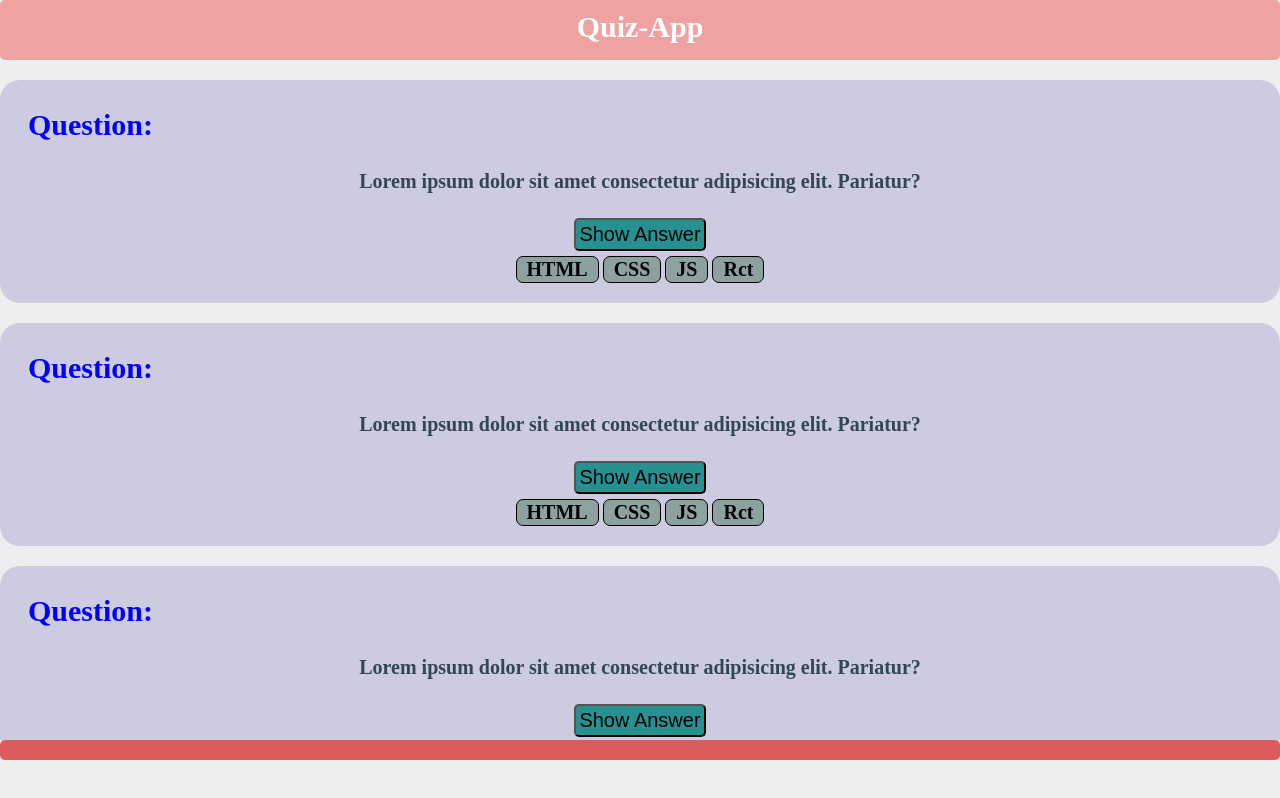
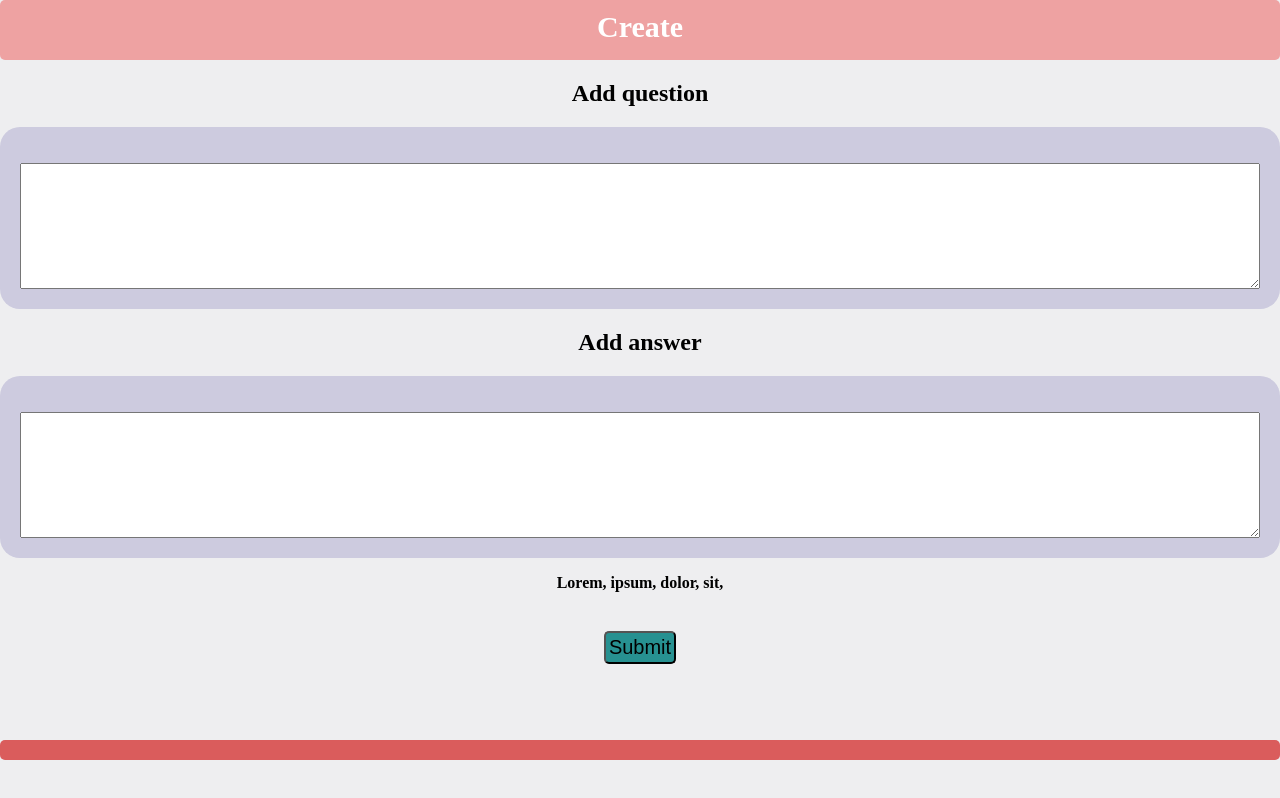
Before and after one commit to Samet91/quiz-app, a plain HTML site: page create.html in a window 1280 px wide. Drawn offline with Linux system fonts and the light colour scheme; some icons are missing.

Commit message:
create-finish

```diff
--- a/create.html
+++ b/create.html
@@ -1,84 +1,60 @@
 <!DOCTYPE html>
 <html lang="en">
-
   <head>
     <meta charset="UTF-8" />
     <meta http-equiv="X-UA-Compatible" content="IE=edge" />
     <meta name="viewport" content="width=device-width, initial-scale=1.0" />
-    <title>Quiz-App</title>
+    <title>Create</title>
     <link rel="stylesheet" href="styles/index.css" />
-    <link rel="stylesheet" href="https://cdn.iconmonstr.com/1.3.0/css/iconmonstr-iconic-font.min.css">
+    <link
+      rel="stylesheet"
+      href="https://cdn.iconmonstr.com/1.3.0/css/iconmonstr-iconic-font.min.css"
+    />
   </head>
 
   <body class="wrapper">
-
-    <header class="header">Quiz-App</header>
+    <header class="header">Create</header>
     <main class="main-main">
+      <h2 class="add-question">Add question</h2>
       <div class="main-card">
-            <div class="main-card__bookmark"><i class="im im-bookmark"></i></div>
-            <h3 class="Que">Question:</h3>
-            <p class="question">Lorem ipsum dolor sit amet consectetur adipisicing elit. Pariatur? </p>
-            <button class="main-card__button">Show Answer</button>
-            <nav class="answer" role="list">
-                <ul>
-                    <li class="tag">HTML</li>
-                    <li class="tag">CSS</li>
-                    <li class="tag">JS</li>
-                    <li class="tag">Rct</li>
-                </ul>
-            </nav>
+        <h3 class="Que"></h3>
+        <textarea class="text-area" cols="20" rows="8"></textarea>
       </div>
 
+      <h2 class="add-answer">Add answer</h2>
       <div class="main-card">
-            <div class="main-card__bookmark"><i class="im im-bookmark"></i></div>
-            <h3 class="Que">Question:</h3>
-            <p class="question">Lorem ipsum dolor sit amet consectetur adipisicing elit. Pariatur? </p>
-            <button class="main-card__button">Show Answer</button>
-            <nav class="answer" role="list">
-                <ul>
-                    <li class="tag">HTML</li>
-                    <li class="tag">CSS</li>
-                    <li class="tag">JS</li>
-                    <li class="tag">Rct</li>
-                </ul>
-            </nav>
+        <h3 class="Que"></h3>
+        <textarea class="text-area" cols="20" rows="8"></textarea>
       </div>
 
-        <div class="main-card">
-            <div class="main-card__bookmark"><i class="im im-bookmark"></i></div>
-            <h3 class="Que">Question:</h3>
-            <p class="question">Lorem ipsum dolor sit amet consectetur adipisicing elit. Pariatur? </p>
-            <button class="main-card__button">Show Answer</button>
-            <nav class="answer" role="list">
-                <ul>
-                    <li class="tag">HTML</li>
-                    <li class="tag">CSS</li>
-                    <li class="tag">JS</li>
-                    <li class="tag">Rct</li>
-                </ul>
-            </nav>
-        </div>
+      <p class="tags">Lorem, ipsum, dolor, sit, </p><br>
+      <button class="main-card__button submit">Submit</button>
+
     </main>
-
 
     <nav>
       <ul class="navigation">
         <li class="navigation__link">
-                <a class="navigation__item" href="index.html"><i class="im im-home"></i></a>
+          <a class="navigation__item" href="index.html"
+            ><i class="im im-home"></i
+          ></a>
         </li>
         <li class="navigation__link">
-                <a class="navigation__item" href="bookmarks.html"><i class="im im-bookmark"></i></a>
+          <a class="navigation__item" href="bookmarks.html"
+            ><i class="im im-bookmark"></i
+          ></a>
         </li>
         <li class="navigation__link">
-                <a class="navigation__item" href="create.html"><i class="im im-newspaper-o"></i>
+          <a class="navigation__item" href="create.html"
+            ><i class="im im-newspaper-o"></i>
           </a>
         </li>
         <li class="navigation__link">
-                <a class="navigation__item" href="profile.html"><i class="im im-user-circle"></i></a>
+          <a class="navigation__item" href="profile.html"
+            ><i class="im im-user-circle"></i
+          ></a>
         </li>
       </ul>
     </nav>
-
   </body>
-
 </html>
```
Lines whose indentation alone changed are shown as unchanged.
